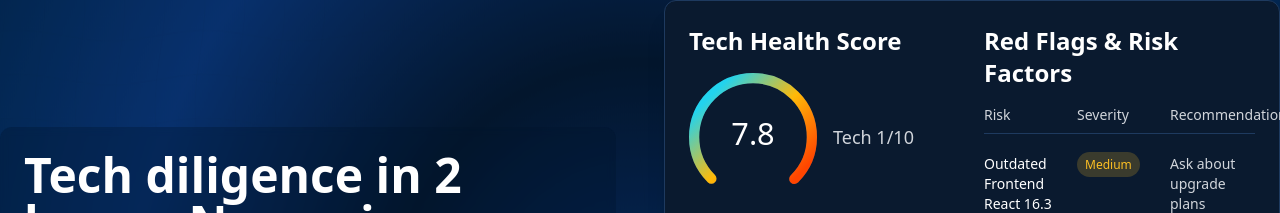
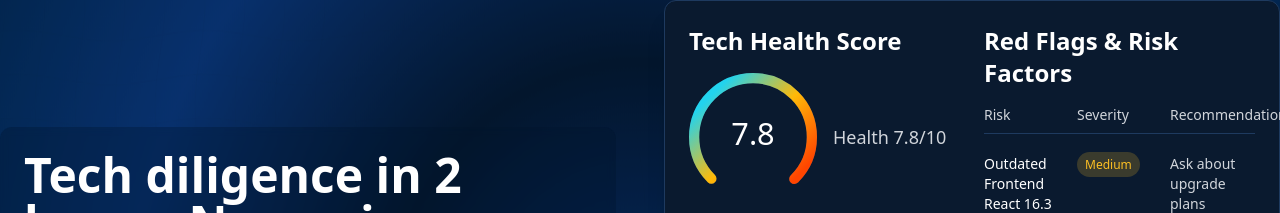
Before and after one commit to joseph-karim/techscaniq-site, a React (Vite) app: page / in a window 1280 px wide. Shown: the part 272-485 px from the top of the page. Built offline with nearby package versions, Linux system fonts and the light colour scheme.

Commit message:
Update Tech Health Dashboard with Gradient Score Circle

```diff
--- a/src/components/techscan/TechHealthDashboard.tsx
+++ b/src/components/techscan/TechHealthDashboard.tsx
@@ -157,7 +157,7 @@
                 </svg>
               </div>
               <div className="ml-4">
-                <p className="text-lg text-gray-300">Tech 1/10</p>
+                <p className="text-lg text-gray-300">Health 7.8/10</p>
               </div>
             </div>
 
```
